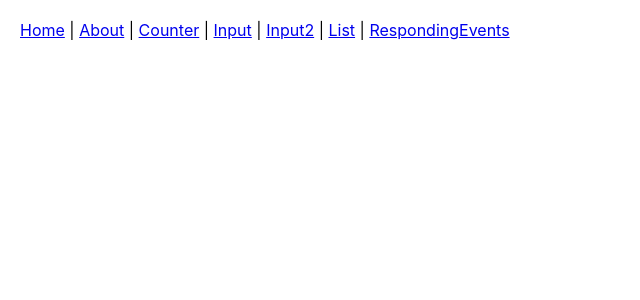
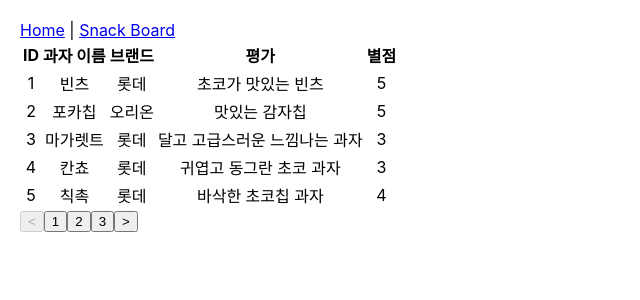
Before and after one commit to Almond13/lerarn-react-new, a React (Create React App) app: page /SnackBoard in a window 1280 px wide. Shown: the top 300 px of the page, without its empty margins (0-640 px from the left). Built offline with nearby package versions, Linux system fonts and the light colour scheme.

Commit message:
Add snack board(Mock data,Call API,Pagination)

```diff
--- a/package.json
+++ b/package.json
@@ -6,6 +6,7 @@
     "@testing-library/jest-dom": "^5.17.0",
     "@testing-library/react": "^13.4.0",
     "@testing-library/user-event": "^13.5.0",
+    "axios": "^1.6.1",
     "react": "^18.2.0",
     "react-dom": "^18.2.0",
     "react-router-dom": "^6.18.0",
--- /dev/null
+++ b/public/data/snackData.json
@@ -0,0 +1,100 @@
+[
+  {
+    "id" : 1,
+    "snack" : "빈츠",
+    "brand" : "롯데",
+    "content" : "초코가 맛있는 빈츠",
+    "star" : 5
+  },
+  {
+    "id" : 2,
+    "snack" : "포카칩",
+    "brand" : "오리온",
+    "content" : "맛있는 감자칩",
+    "star" : 5
+  },
+  {
+    "id" : 3,
+    "snack" : "마가렛트",
+    "brand" : "롯데",
+    "content" : "달고 고급스러운 느낌나는 과자",
+    "star" : 3
+  },
+  {
+    "id" : 4,
+    "snack" : "칸쵸",
+    "brand" : "롯데",
+    "content" : "귀엽고 동그란 초코 과자",
+    "star" : 3
+  },
+  {
+    "id" : 5,
+    "snack" : "칙촉",
+    "brand" : "롯데",
+    "content" : "바삭한 초코칩 과자",
+    "star" : 4
+  },
+  {
+    "id" : 6,
+    "snack" : "촉촉한 초코칩",
+    "brand" : "오리온",
+    "content" : "촉촉한 초코칩 과자",
+    "star" : 4
+  },
+  {
+    "id" : 7,
+    "snack" : "눈을감자",
+    "brand" : "오리온",
+    "content" : "담백한 감자 과자",
+    "star" : 5
+  },
+  {
+    "id" : 8,
+    "snack" : "엄마손파이",
+    "brand" : "롯데",
+    "content" : "맛있는 페이스트리 파이",
+    "star" : 3
+  },
+  {
+    "id" : 9,
+    "snack" : "후렌치파이",
+    "brand" : "해태",
+    "content" : "맛있는 페이스트리 파이인데 이제 가운데 딸기잼이 들어가있는",
+    "star" : 3
+  },
+  {
+    "id" : 10,
+    "snack" : "오징어땅콩",
+    "brand" : "오리온",
+    "content" : "부모님이 자주 드시는 오징어맛이 나면서 땅콩도 들어간 고소한 과자",
+    "star" : 2
+  },
+  {
+    "id" : 11,
+    "snack" : "참쌀과자",
+    "brand" : "크라운",
+    "content" : "고소한 쌀과자",
+    "star" : 3
+  },
+  {
+    "id" : 12,
+    "snack" : "쿠크다스",
+    "brand" : "크라운",
+    "content" : "왠지 모르게 고급스러운 맛있는 과자",
+    "star" : 4
+  },
+  {
+    "id" : 13,
+    "snack" : "홈런볼",
+    "brand" : "해태",
+    "content" : "얼려먹으면 더 맛있는 초코볼 과자",
+    "star" : 5
+  },
+  {
+    "id" : 14,
+    "snack" : "초코하임",
+    "brand" : "크라운",
+    "content" : "쌍쌍바처럼 반으로 잘 안 갈라지는 초코 과자",
+    "star" : 4
+  }
+]
--- a/src/App.js
+++ b/src/App.js
@@ -1,36 +1,21 @@
-import React from "react";
-import {Routes, Route, Link} from "react-router-dom";
+import React from 'react'
+import { Routes, Route, Link } from 'react-router-dom'
 
-import Home from "./pages/Home";
-import About from "./pages/About";
-import Counter from "./pages/Counter";
-import Input from "./pages/Input";
-import Input2 from "./pages/Input2";
-import List from "./pages/List";
-import RespondingEvents from "./docs/RespondingEvents";
+import Home from './pages/Home'
+import SnackBoard from './pages/SnackBoard'
 
 function App() {
   return (
     <div className="App">
-        <nav>
-            {/*<a href="/">Home</a>*/}
-            {/*아래와 같음*/}
-            <Link to="/">Home</Link> | <Link to="/about">About</Link> | <Link to="/counter">Counter</Link> |{" "}
-            <Link to="/input">Input</Link> | <Link to="/input2">Input2</Link> | <Link to="/list">List</Link> |{" "}
-            <Link to="/respondingEvents">RespondingEvents</Link>
-        </nav>
-        <Routes>
-            <Route path="/" element={<Home />} />
-            <Route path="/about" element={<About />} />
-            <Route path="/counter" element={<Counter />} />
-            <Route path="/input" element={<Input />} />
-            <Route path="/input2" element={<Input2 />} />
-            <Route path="/list" element={<List />} />
-            <Route path="/respondingEvents" element={<RespondingEvents />} />
-        </Routes>
-      {/*<Home />*/}
+      <nav>
+        <Link to="/">Home</Link> | <Link to="/SnackBoard">Snack Board</Link>
+      </nav>
+      <Routes>
+        <Route path="/" element={<Home />} />
+        <Route path="/SnackBoard" element={<SnackBoard />} />
+      </Routes>
     </div>
-  );
+  )
 }
 
-export default App;
+export default App
--- a/src/index.js
+++ b/src/index.js
@@ -1,20 +1,18 @@
-import React from 'react';
-import ReactDOM from 'react-dom/client';
-import {BrowserRouter} from 'react-router-dom';
-import './index.css';
-import App from './App';
-import reportWebVitals from './reportWebVitals';
+import React from 'react'
+import ReactDOM from 'react-dom/client'
+import { BrowserRouter } from 'react-router-dom'
+import './index.css'
+import App from './App'
+import reportWebVitals from './reportWebVitals'
 
-const root = ReactDOM.createRoot(document.getElementById('root'));
+const root = ReactDOM.createRoot(document.getElementById('root'))
 root.render(
-  <React.StrictMode>
-      <BrowserRouter>
-          <App />
-      </BrowserRouter>
-  </React.StrictMode>
-);
+  <BrowserRouter>
+    <App />
+  </BrowserRouter>
+)
 
 // If you want to start measuring performance in your app, pass a function
 // to log results (for example: reportWebVitals(console.log))
 // or send to an analytics endpoint. Learn more: https://bit.ly/CRA-vitals
-reportWebVitals();
+reportWebVitals()
--- /dev/null
+++ b/src/pages/SnackBoard.js
@@ -0,0 +1,86 @@
+import React, { useEffect, useState } from 'react'
+import axios from 'axios'
+
+const SnackBoard = () => {
+  const [list, setList] = useState([])
+  const [page, setPage] = useState(1)
+  const limit = 5
+  const offset = (page - 1) * limit
+  const [total, setTotal] = useState(0)
+
+  const Lists = ({ listData }) => {
+    return (
+      <tr>
+        <td>{listData.id}</td>
+        <td>{listData.snack}</td>
+        <td>{listData.brand}</td>
+        <td>{listData.content}</td>
+        <td>{listData.star}</td>
+      </tr>
+    )
+  }
+  const getList = async () => {
+    try {
+      const { data } = await axios.get('http://localhost:3000/data/snackData.json')
+      setList(data)
+      const paging = data.length
+      setTotal(paging)
+    } catch (err) {}
+  }
+
+  const sliceList = (list) => {
+    return list.slice(offset, offset + limit)
+  }
+  const Pagination = ({ total, limit, page, setPage }) => {
+    const numPage = Math.ceil(total / limit)
+    return (
+      <div>
+        <button onClick={() => setPage(page - 1)} disabled={page === 1}>
+          &lt;
+        </button>
+        {Array(numPage)
+          .fill()
+          .map((_, i) => (
+            <button
+              key={i + 1}
+              onClick={() => setPage(i + 1)}
+              aria-current={page === i + 1 ? 'page' : undefined}
+            >
+              {i + 1}
+            </button>
+          ))}
+        <button onClick={() => setPage(page + 1)} disabled={page === numPage}>
+          &gt;
+        </button>
+      </div>
+    )
+  }
+
+  useEffect(() => {
+    getList()
+  }, [])
+
+  return (
+    <div>
+      <table>
+        <thead>
+          <tr>
+            <th>ID</th>
+            <th>과자 이름</th>
+            <th>브랜드</th>
+            <th>평가</th>
+            <th>별점</th>
+          </tr>
+        </thead>
+        <tbody style={{ textAlign: 'center' }}>
+          {sliceList(list).map((item) => (
+            <Lists listData={item} key={item.id} />
+          ))}
+        </tbody>
+      </table>
+      <Pagination total={total} limit={limit} page={page} setPage={setPage} />
+    </div>
+  )
+}
+
+export default SnackBoard
```
Also changed, not shown: src/pages/List.js (line endings or trailing spaces), 1 other file (tests, documents, lock files or other folders).
